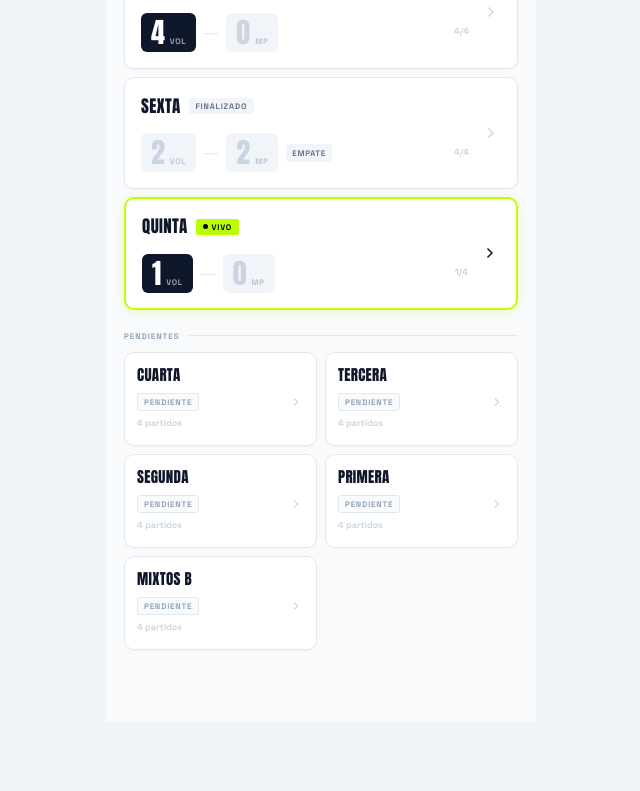
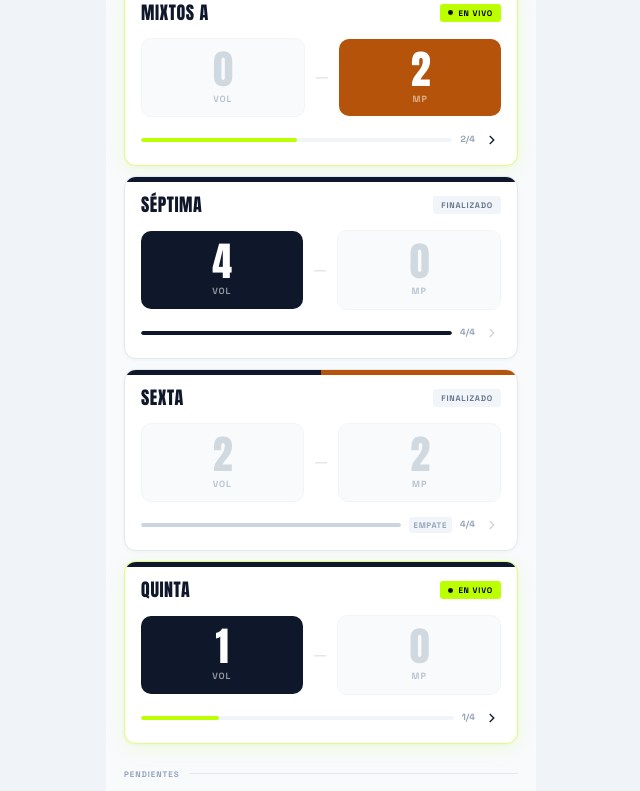
Before and after one commit to OrkaStudio/cliente-padel, a Next.js app: page /torneos/1/interclub in a window 1280 px wide. Shown: the part 1180-1971 px from the top of the page, without its empty margins (319-959 px from the left). Built offline with nearby package versions, Linux system fonts and the light colour scheme.

Commit message:
feat: redesign interclub category cards — score boxes, leader accent strip, progress bar
Co-Authored-By: Claude Sonnet 4.6 <noreply@anthropic.com>

```diff
--- a/app/globals.css
+++ b/app/globals.css
@@ -137,6 +137,18 @@
   }
 }
 
+/* ── Live dot pulse ── */
+@keyframes live-pulse {
+  0%, 100% { opacity: 1; transform: scale(1); }
+  50%       { opacity: 0.35; transform: scale(0.75); }
+}
+.live-dot {
+  animation: live-pulse 1.4s ease-in-out infinite;
+}
+@media (prefers-reduced-motion: reduce) {
+  .live-dot { animation: none; opacity: 1; }
+}
+
 @layer utilities {
   .font-heading {
     font-family: 'Anton', sans-serif;
--- a/components/torneos/interclub/CategoriasInterclub.tsx
+++ b/components/torneos/interclub/CategoriasInterclub.tsx
@@ -2,6 +2,7 @@
 
 import Link from "next/link"
 import { useState } from "react"
+import { motion } from "framer-motion"
 
 export type Partido = {
   id: string
@@ -32,26 +33,45 @@ type Props = {
   torneoId: string
 }
 
+// ─────────────────────────────────────────
+// Helpers de color
+// ─────────────────────────────────────────
+function accentStyle(liderA: boolean, liderB: boolean, colorA: string, colorB: string) {
+  if (liderA) return { background: colorA }
+  if (liderB) return { background: colorB }
+  return { background: `linear-gradient(to right, ${colorA} 50%, ${colorB} 50%)` }
+}
+
+function progressColor(isLive: boolean, liderA: boolean, liderB: boolean, colorA: string, colorB: string) {
+  if (isLive) return "#BCFF00"
+  if (liderA) return colorA
+  if (liderB) return colorB
+  return "#cbd5e1"
+}
+
+// ─────────────────────────────────────────
+// Componente principal
+// ─────────────────────────────────────────
 export function CategoriasInterclub({ categorias, clubA, clubB, torneoId }: Props) {
   const [filtro, setFiltro] = useState<Filtro>("todas")
 
   const filtradas =
     filtro === "todas" ? categorias : categorias.filter((c) => c.estado === filtro)
 
-  // Separar activas (live/fin) de pendientes para layout distinto
-  const activasFiltradas = filtradas.filter((c) => c.estado !== "pendiente")
+  const activasFiltradas  = filtradas.filter((c) => c.estado !== "pendiente")
   const pendientesFiltradas = filtradas.filter((c) => c.estado === "pendiente")
 
   const filtros: { key: Filtro; label: string }[] = [
-    { key: "todas", label: "Todas" },
-    { key: "en_vivo", label: "En juego" },
+    { key: "todas",      label: "Todas" },
+    { key: "en_vivo",    label: "En juego" },
     { key: "finalizado", label: "Fin" },
-    { key: "pendiente", label: "Pendientes" },
+    { key: "pendiente",  label: "Pendientes" },
   ]
 
   return (
-    <div style={{ background: "#f8fafc", padding: "24px 18px 32px" }}>
-      {/* Header */}
+    <div style={{ background: "#f8fafc", padding: "24px 18px 40px" }}>
+
+      {/* ── Título ── */}
       <div style={{ display: "flex", alignItems: "center", gap: 12, marginBottom: 16 }}>
         <h2 style={{
           fontFamily: "var(--font-anton), Anton, sans-serif",
@@ -64,9 +84,9 @@ export function CategoriasInterclub({ categorias, clubA, clubB, torneoId }: Prop
         <div style={{ flex: 1, height: 1, background: "#e2e8f0" }} />
       </div>
 
-      {/* Filtros */}
+      {/* ── Filtros ── */}
       <div style={{
-        display: "flex", gap: 6, marginBottom: 16,
+        display: "flex", gap: 6, marginBottom: 20,
         overflowX: "auto", paddingBottom: 4,
         msOverflowStyle: "none", scrollbarWidth: "none",
       }}>
@@ -107,7 +127,7 @@ export function CategoriasInterclub({ categorias, clubA, clubB, torneoId }: Prop
         })}
       </div>
 
-      {/* Sin resultados */}
+      {/* ── Sin resultados ── */}
       {filtradas.length === 0 && (
         <div style={{ textAlign: "center", padding: "40px 0" }}>
           <span style={{
@@ -120,123 +140,183 @@ export function CategoriasInterclub({ categorias, clubA, clubB, torneoId }: Prop
         </div>
       )}
 
-      {/* ── Cards activas (live/finalizadas) — full width ── */}
+      {/* ── Cards activas (live / finalizadas) — full width ── */}
       {activasFiltradas.length > 0 && (
-        <div style={{ display: "flex", flexDirection: "column", gap: 8 }}>
-          {activasFiltradas.map((cat) => {
-            const isLive = cat.estado === "en_vivo"
-            const isFin = cat.estado === "finalizado"
+        <div style={{ display: "flex", flexDirection: "column", gap: 10 }}>
+          {activasFiltradas.map((cat, i) => {
+            const isLive  = cat.estado === "en_vivo"
+            const isFin   = cat.estado === "finalizado"
+            const liderA  = cat.ptsA > cat.ptsB
+            const liderB  = cat.ptsB > cat.ptsA
+            const empate  = !liderA && !liderB
             const jugados = cat.partidos.filter((p) => p.estado === "finalizado").length
-            const liderA = cat.ptsA > cat.ptsB
-            const liderB = cat.ptsB > cat.ptsA
-            const empate = cat.ptsA === cat.ptsB && jugados > 0
+            const pct     = cat.partidos.length > 0 ? (jugados / cat.partidos.length) * 100 : 0
+            const accent  = accentStyle(liderA, liderB, clubA.color, clubB.color)
+            const progColor = progressColor(isLive, liderA, liderB, clubA.color, clubB.color)
 
             return (
+              <motion.div
+                key={cat.id}
+                initial={{ opacity: 0, y: 10 }}
+                animate={{ opacity: 1, y: 0 }}
+                transition={{ delay: i * 0.055, duration: 0.28, ease: [0.23, 1, 0.32, 1] }}
+              >
                 <Link
-                key={cat.id}
                   href={`/torneos/${torneoId}/interclub/${cat.id}` as never}
                   style={{
                     display: "block", textDecoration: "none",
-                  background: "#ffffff", borderRadius: 10,
-                  border: isLive ? "2px solid #BCFF00" : "1px solid #e2e8f0",
-                  padding: isLive ? "15px 16px" : "16px",
+                    background: "#ffffff",
+                    borderRadius: 12,
+                    border: isLive ? "1.5px solid rgba(188,255,0,0.5)" : "1px solid #e2e8f0",
+                    overflow: "hidden",
+                    boxShadow: isLive
+                      ? "0 4px 20px rgba(188,255,0,0.12), 0 1px 4px rgba(0,0,0,0.04)"
+                      : "0 1px 4px rgba(0,0,0,0.04)",
                     WebkitTapHighlightColor: "transparent",
-                  boxShadow: isLive ? "0 2px 12px rgba(188,255,0,0.2)" : "0 1px 3px rgba(0,0,0,0.04)",
-                  transition: "transform 160ms cubic-bezier(0.23,1,0.32,1)",
+                    transition: "transform 160ms cubic-bezier(0.23,1,0.32,1), box-shadow 160ms",
                   }}
                 >
-                <div style={{ display: "flex", alignItems: "center", gap: 12 }}>
-                  <div style={{ flex: 1, minWidth: 0 }}>
-                    {/* Nombre + badge */}
-                    <div style={{ display: "flex", alignItems: "center", gap: 8, marginBottom: 14 }}>
+                  {/* Top accent strip — 5px, leader's color */}
+                  <div style={{ height: 5, ...accent }} />
+
+                  <div style={{ padding: "14px 16px 16px" }}>
+
+                    {/* Row 1: nombre + badge */}
+                    <div style={{ display: "flex", alignItems: "center", justifyContent: "space-between", marginBottom: 16 }}>
                       <span style={{
                         fontFamily: "var(--font-anton), Anton, sans-serif",
-                        fontSize: 17, fontWeight: 400,
+                        fontSize: 18, fontWeight: 400,
                         color: "#0f172a", textTransform: "uppercase",
-                        letterSpacing: "0.02em",
+                        letterSpacing: "0.03em", lineHeight: 1,
                       }}>
                         {cat.nombre}
                       </span>
+
                       {isLive && (
                         <span style={{
+                          display: "inline-flex", alignItems: "center", gap: 5,
                           background: "#BCFF00", color: "#000",
-                          padding: "2px 7px", borderRadius: 2,
+                          padding: "3px 8px", borderRadius: 3,
+                          fontFamily: "var(--font-space-grotesk), sans-serif",
                           fontSize: 8, fontWeight: 900,
-                          fontFamily: "var(--font-space-grotesk), sans-serif",
                           textTransform: "uppercase", letterSpacing: "0.1em",
-                          display: "flex", alignItems: "center", gap: 4, flexShrink: 0,
+                          flexShrink: 0,
                         }}>
-                          <span style={{ width: 5, height: 5, borderRadius: "50%", background: "#000", flexShrink: 0 }} />
-                          Vivo
+                          <span className="live-dot" style={{
+                            width: 5, height: 5, borderRadius: "50%",
+                            background: "#000", flexShrink: 0,
+                            display: "inline-block",
+                          }} />
+                          En vivo
                         </span>
                       )}
                       {isFin && (
                         <span style={{
                           background: "#f1f5f9", color: "#64748b",
-                          padding: "2px 7px", borderRadius: 2,
+                          padding: "3px 8px", borderRadius: 3,
+                          fontFamily: "var(--font-space-grotesk), sans-serif",
                           fontSize: 8, fontWeight: 900,
-                          fontFamily: "var(--font-space-grotesk), sans-serif",
-                          textTransform: "uppercase", letterSpacing: "0.1em", flexShrink: 0,
-                        }}>Finalizado</span>
+                          textTransform: "uppercase", letterSpacing: "0.1em",
+                          flexShrink: 0,
+                        }}>
+                          Finalizado
+                        </span>
                       )}
                     </div>
 
-                    {/* Score chips */}
-                    <div style={{ display: "flex", alignItems: "center", gap: 8 }}>
+                    {/* Row 2: score boxes */}
+                    <div style={{
+                      display: "flex", alignItems: "center",
+                      justifyContent: "center", gap: 10,
+                      marginBottom: 14,
+                    }}>
                       {/* Club A */}
                       <div style={{
-                        display: "inline-flex", alignItems: "baseline", gap: 5,
-                        background: liderA ? clubA.color : "#f1f5f9",
-                        borderRadius: 6, padding: "5px 10px",
+                        display: "flex", flexDirection: "column", alignItems: "center",
+                        background: liderA ? clubA.color : "#f8fafc",
+                        borderRadius: 10, padding: "10px 20px",
+                        flex: 1, border: liderA ? "none" : "1px solid #f1f5f9",
+                        transition: "background 200ms",
                       }}>
                         <span style={{
                           fontFamily: "var(--font-anton), Anton, sans-serif",
-                          fontSize: 28, lineHeight: 1,
-                          color: liderA ? "#ffffff" : "#cbd5e1",
+                          fontSize: 40, lineHeight: 1, fontWeight: 400,
+                          color: liderA ? "#ffffff" : "#d1d9e0",
+                          letterSpacing: "-0.02em",
                         }}>
                           {cat.ptsA}
                         </span>
                         <span style={{
                           fontFamily: "var(--font-space-grotesk), sans-serif",
-                          fontSize: 8, fontWeight: 900,
-                          color: liderA ? "rgba(255,255,255,0.6)" : "#b8c4d0",
-                          textTransform: "uppercase", letterSpacing: "0.08em",
+                          fontSize: 9, fontWeight: 900,
+                          textTransform: "uppercase", letterSpacing: "0.1em",
+                          color: liderA ? "rgba(255,255,255,0.55)" : "#b8c4d0",
+                          marginTop: 4,
                         }}>
                           {clubA.abbr}
                         </span>
                       </div>
 
-                      <span style={{ color: "#e2e8f0", fontSize: 14 }}>—</span>
+                      {/* Separador */}
+                      <span style={{
+                        fontFamily: "var(--font-space-grotesk), sans-serif",
+                        fontSize: 16, fontWeight: 300,
+                        color: "#d1d5db", flexShrink: 0,
+                        lineHeight: 1,
+                      }}>
+                        —
+                      </span>
 
                       {/* Club B */}
                       <div style={{
-                        display: "inline-flex", alignItems: "baseline", gap: 5,
-                        background: liderB ? clubB.color : "#f1f5f9",
-                        borderRadius: 6, padding: "5px 10px",
+                        display: "flex", flexDirection: "column", alignItems: "center",
+                        background: liderB ? clubB.color : "#f8fafc",
+                        borderRadius: 10, padding: "10px 20px",
+                        flex: 1, border: liderB ? "none" : "1px solid #f1f5f9",
+                        transition: "background 200ms",
                       }}>
                         <span style={{
                           fontFamily: "var(--font-anton), Anton, sans-serif",
-                          fontSize: 28, lineHeight: 1,
-                          color: liderB ? "#ffffff" : "#cbd5e1",
+                          fontSize: 40, lineHeight: 1, fontWeight: 400,
+                          color: liderB ? "#ffffff" : "#d1d9e0",
+                          letterSpacing: "-0.02em",
                         }}>
                           {cat.ptsB}
                         </span>
                         <span style={{
                           fontFamily: "var(--font-space-grotesk), sans-serif",
-                          fontSize: 8, fontWeight: 900,
-                          color: liderB ? "rgba(255,255,255,0.6)" : "#b8c4d0",
-                          textTransform: "uppercase", letterSpacing: "0.08em",
+                          fontSize: 9, fontWeight: 900,
+                          textTransform: "uppercase", letterSpacing: "0.1em",
+                          color: liderB ? "rgba(255,255,255,0.55)" : "#b8c4d0",
+                          marginTop: 4,
                         }}>
                           {clubB.abbr}
                         </span>
                       </div>
+                    </div>
 
-                      {empate && (
+                    {/* Row 3: progress + empate label + fraction + chevron */}
+                    <div style={{ display: "flex", alignItems: "center", gap: 8 }}>
+                      {/* Mini progress bar */}
+                      <div style={{
+                        flex: 1, height: 4, background: "#f1f5f9",
+                        borderRadius: 4, overflow: "hidden",
+                      }}>
+                        <div style={{
+                          width: `${pct}%`, height: "100%",
+                          background: progColor,
+                          borderRadius: 4,
+                          transition: "width 400ms cubic-bezier(0.23,1,0.32,1)",
+                        }} />
+                      </div>
+
+                      {empate && jugados > 0 && (
                         <span style={{
                           fontFamily: "var(--font-space-grotesk), sans-serif",
-                          fontSize: 8, fontWeight: 900, color: "#64748b",
+                          fontSize: 8, fontWeight: 900, color: "#94a3b8",
                           textTransform: "uppercase", letterSpacing: "0.08em",
-                          background: "#f1f5f9", borderRadius: 4, padding: "3px 6px",
+                          background: "#f1f5f9", borderRadius: 3,
+                          padding: "2px 5px", flexShrink: 0,
                         }}>
                           Empate
                         </span>
@@ -244,38 +324,38 @@ export function CategoriasInterclub({ categorias, clubA, clubB, torneoId }: Prop
 
                       <span style={{
                         fontFamily: "var(--font-space-grotesk), sans-serif",
-                        fontSize: 9, fontWeight: 700, color: "#cbd5e1",
-                        marginLeft: "auto",
+                        fontSize: 9, fontWeight: 700, color: "#94a3b8",
+                        flexShrink: 0,
                       }}>
                         {jugados}/{cat.partidos.length}
                       </span>
-                    </div>
-                  </div>
 
                       <span style={{
                         fontFamily: "'Material Symbols Outlined'",
-                    fontSize: 20, lineHeight: 1, flexShrink: 0,
+                        fontSize: 18, lineHeight: 1, flexShrink: 0,
                         color: isLive ? "#0f172a" : "#d1d5db",
                       }}>
                         chevron_right
                       </span>
                     </div>
+
+                  </div>
                 </Link>
+              </motion.div>
             )
           })}
         </div>
       )}
 
-      {/* ── Cards pendientes — grilla 2 columnas ── */}
+      {/* ── Sección pendientes ── */}
       {pendientesFiltradas.length > 0 && (
         <>
           {activasFiltradas.length > 0 && (
-            <div style={{ display: "flex", alignItems: "center", gap: 10, margin: "20px 0 10px" }}>
+            <div style={{ display: "flex", alignItems: "center", gap: 10, margin: "24px 0 12px" }}>
               <span style={{
                 fontFamily: "var(--font-space-grotesk), sans-serif",
                 fontSize: 8, fontWeight: 900, color: "#94a3b8",
-                textTransform: "uppercase", letterSpacing: "0.12em",
-                flexShrink: 0,
+                textTransform: "uppercase", letterSpacing: "0.12em", flexShrink: 0,
               }}>
                 Pendientes
               </span>
@@ -284,59 +364,92 @@ export function CategoriasInterclub({ categorias, clubA, clubB, torneoId }: Prop
           )}
 
           <div style={{ display: "grid", gridTemplateColumns: "1fr 1fr", gap: 8 }}>
-            {pendientesFiltradas.map((cat) => (
+            {pendientesFiltradas.map((cat, i) => (
+              <motion.div
+                key={cat.id}
+                initial={{ opacity: 0, y: 8 }}
+                animate={{ opacity: 1, y: 0 }}
+                transition={{
+                  delay: (activasFiltradas.length * 0.055) + i * 0.04,
+                  duration: 0.24,
+                  ease: [0.23, 1, 0.32, 1],
+                }}
+              >
                 <Link
-                key={cat.id}
                   href={`/torneos/${torneoId}/interclub/${cat.id}` as never}
                   style={{
                     display: "block", textDecoration: "none",
-                  background: "#ffffff", borderRadius: 10,
-                  border: "1px solid #e2e8f0",
-                  padding: "14px 12px",
+                    background: "#ffffff", borderRadius: 12,
+                    border: "1px solid #e2e8f0", overflow: "hidden",
+                    boxShadow: "0 1px 3px rgba(0,0,0,0.03)",
                     WebkitTapHighlightColor: "transparent",
-                  boxShadow: "0 1px 2px rgba(0,0,0,0.03)",
                     transition: "transform 160ms cubic-bezier(0.23,1,0.32,1)",
+                    height: "100%",
                   }}
                 >
-                {/* Nombre categoría */}
+                  {/* Dual-color strip — balanced, both clubs */}
+                  <div style={{ height: 4, display: "flex" }}>
+                    <div style={{ flex: 1, background: clubA.color, opacity: 0.35 }} />
+                    <div style={{ flex: 1, background: clubB.color, opacity: 0.45 }} />
+                  </div>
+
+                  <div style={{ padding: "12px 12px 14px" }}>
+                    {/* Nombre */}
                     <div style={{
                       fontFamily: "var(--font-anton), Anton, sans-serif",
                       fontSize: 15, fontWeight: 400,
                       color: "#0f172a", textTransform: "uppercase",
-                  letterSpacing: "0.02em", marginBottom: 10,
-                  lineHeight: 1.1,
+                      letterSpacing: "0.02em", lineHeight: 1.1,
+                      marginBottom: 10,
                     }}>
                       {cat.nombre}
                     </div>
 
-                {/* Info fila */}
+                    {/* Club pills */}
+                    <div style={{ display: "flex", gap: 4, marginBottom: 10 }}>
+                      <span style={{
+                        background: clubA.color,
+                        color: "#fff",
+                        padding: "2px 7px", borderRadius: 3,
+                        fontFamily: "var(--font-space-grotesk), sans-serif",
+                        fontSize: 8, fontWeight: 900,
+                        textTransform: "uppercase", letterSpacing: "0.08em",
+                        opacity: 0.8,
+                      }}>
+                        {clubA.abbr}
+                      </span>
+                      <span style={{
+                        background: clubB.color,
+                        color: "#fff",
+                        padding: "2px 7px", borderRadius: 3,
+                        fontFamily: "var(--font-space-grotesk), sans-serif",
+                        fontSize: 8, fontWeight: 900,
+                        textTransform: "uppercase", letterSpacing: "0.08em",
+                        opacity: 0.8,
+                      }}>
+                        {clubB.abbr}
+                      </span>
+                    </div>
+
+                    {/* Footer: partidos + chevron */}
                     <div style={{ display: "flex", alignItems: "center", justifyContent: "space-between" }}>
                       <span style={{
                         fontFamily: "var(--font-space-grotesk), sans-serif",
-                    fontSize: 8, fontWeight: 900, color: "#94a3b8",
-                    textTransform: "uppercase", letterSpacing: "0.1em",
-                    background: "#f8fafc", border: "1px solid #e2e8f0",
-                    borderRadius: 3, padding: "2px 6px",
+                        fontSize: 9, fontWeight: 700, color: "#b0bec5",
+                        textTransform: "uppercase", letterSpacing: "0.06em",
                       }}>
-                    Pendiente
+                        {cat.partidos.length} partidos
                       </span>
                       <span style={{
                         fontFamily: "'Material Symbols Outlined'",
-                    fontSize: 16, lineHeight: 1, color: "#d1d5db",
+                        fontSize: 15, lineHeight: 1, color: "#d1d5db",
                       }}>
                         chevron_right
                       </span>
                     </div>
-
-                {/* Conteo partidos */}
-                <div style={{
-                  fontFamily: "var(--font-space-grotesk), sans-serif",
-                  fontSize: 9, fontWeight: 700, color: "#cbd5e1",
-                  marginTop: 6,
-                }}>
-                  {cat.partidos.length} partidos
                   </div>
                 </Link>
+              </motion.div>
             ))}
           </div>
         </>
```
Also changed, not shown: 1 other file (tests, documents, lock files or other folders). Lines whose indentation alone changed are shown as unchanged.
